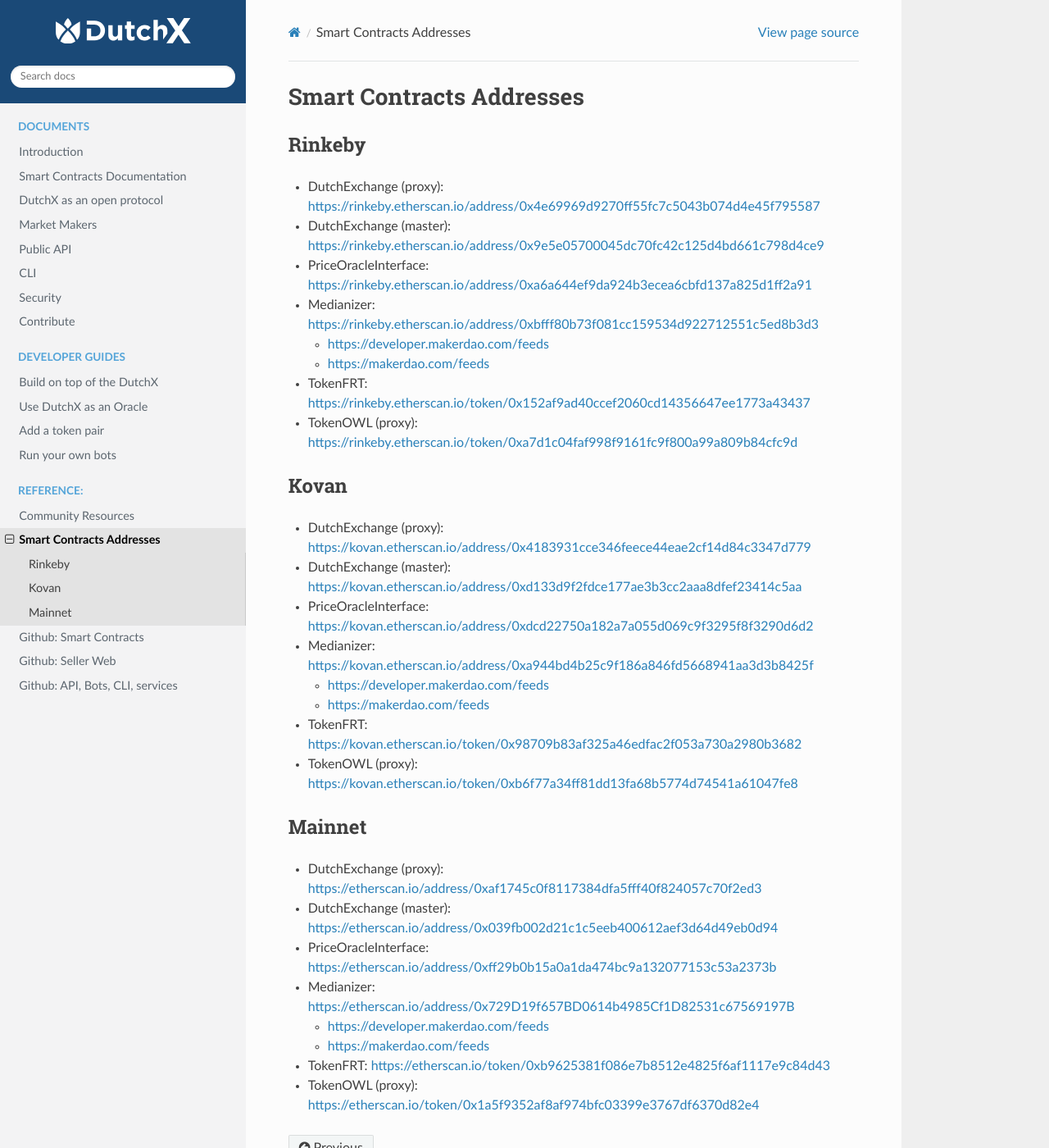
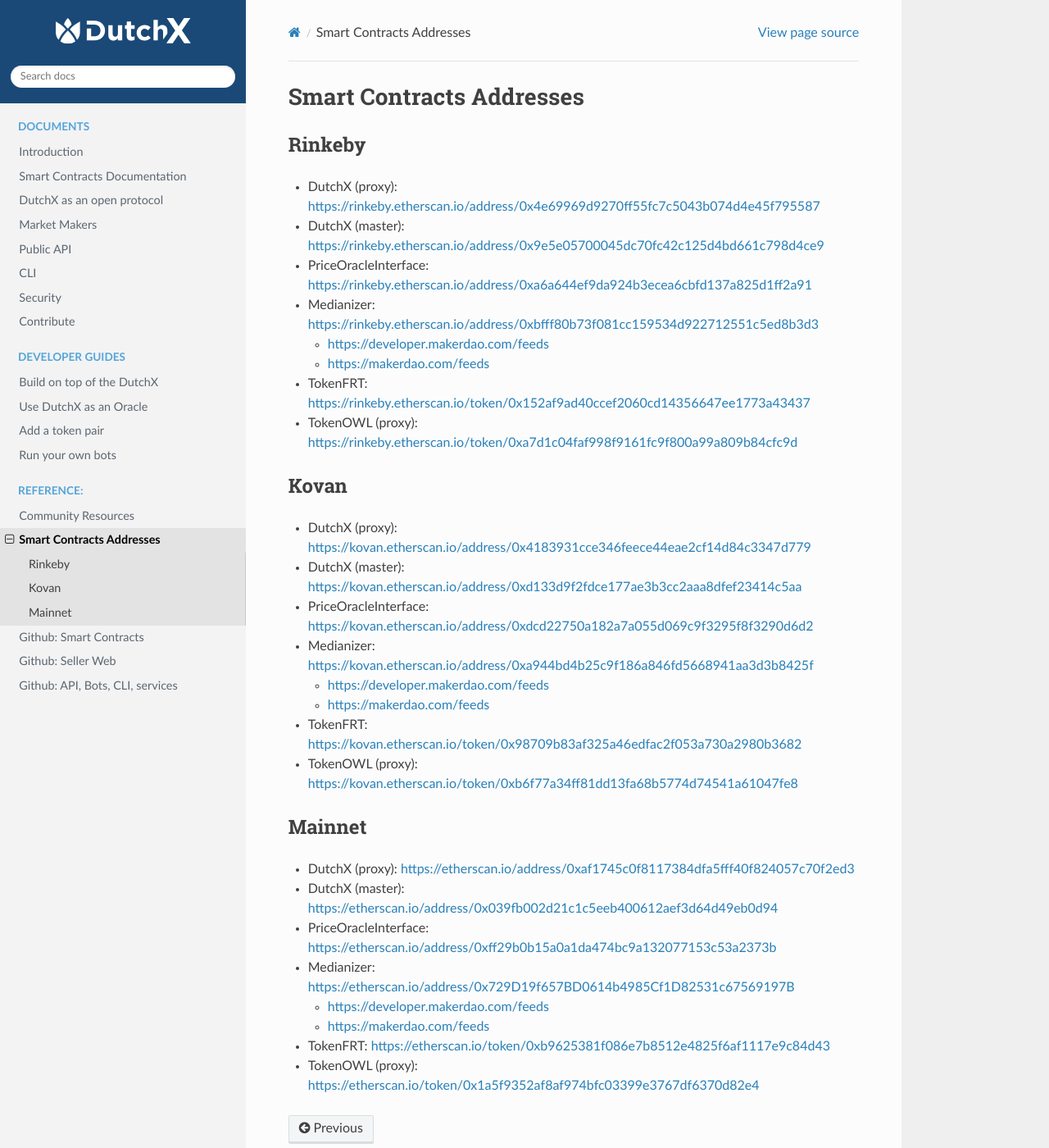
Before and after one commit to gnosis/dx-docs, a Sphinx documentation site: the page built from source/smart-contracts_addresses.md, in a window 1280 px wide and 1400 px high. Shown: the whole window at 82% size. Built offline with Sphinx 7.4.7 and the Read the Docs theme 2.0.0, drawn with Linux system fonts in a browser that asks for light colours.

Commit message:
Update smart-contracts_addresses.md

```diff
--- a/source/smart-contracts_addresses.md
+++ b/source/smart-contracts_addresses.md
@@ -1,8 +1,8 @@
 # Smart Contracts Addresses
 
 ## Rinkeby
-  * DutchExchange (proxy): [https://rinkeby.etherscan.io/address/0x4e69969d9270ff55fc7c5043b074d4e45f795587](https://rinkeby.etherscan.io/address/0x4e69969d9270ff55fc7c5043b074d4e45f795587)
-  * DutchExchange (master): [https://rinkeby.etherscan.io/address/0x9e5e05700045dc70fc42c125d4bd661c798d4ce9](https://rinkeby.etherscan.io/address/0x9e5e05700045dc70fc42c125d4bd661c798d4ce9)
+  * DutchX (proxy): [https://rinkeby.etherscan.io/address/0x4e69969d9270ff55fc7c5043b074d4e45f795587](https://rinkeby.etherscan.io/address/0x4e69969d9270ff55fc7c5043b074d4e45f795587)
+  * DutchX (master): [https://rinkeby.etherscan.io/address/0x9e5e05700045dc70fc42c125d4bd661c798d4ce9](https://rinkeby.etherscan.io/address/0x9e5e05700045dc70fc42c125d4bd661c798d4ce9)
   * PriceOracleInterface: [https://rinkeby.etherscan.io/address/0xa6a644ef9da924b3ecea6cbfd137a825d1ff2a91](https://rinkeby.etherscan.io/address/0xa6a644ef9da924b3ecea6cbfd137a825d1ff2a91)
   * Medianizer: [https://rinkeby.etherscan.io/address/0xbfff80b73f081cc159534d922712551c5ed8b3d3](https://rinkeby.etherscan.io/address/0xbfff80b73f081cc159534d922712551c5ed8b3d3)
     * [https://developer.makerdao.com/feeds](https://developer.makerdao.com/feeds)
@@ -11,8 +11,8 @@
   * TokenOWL (proxy): [https://rinkeby.etherscan.io/token/0xa7d1c04faf998f9161fc9f800a99a809b84cfc9d](https://rinkeby.etherscan.io/token/0xa7d1c04faf998f9161fc9f800a99a809b84cfc9d)
 
 ## Kovan
-  * DutchExchange (proxy): [https://kovan.etherscan.io/address/0x4183931cce346feece44eae2cf14d84c3347d779](https://kovan.etherscan.io/address/0x4183931cce346feece44eae2cf14d84c3347d779)
-  * DutchExchange (master): [https://kovan.etherscan.io/address/0xd133d9f2fdce177ae3b3cc2aaa8dfef23414c5aa](https://kovan.etherscan.io/address/0xd133d9f2fdce177ae3b3cc2aaa8dfef23414c5aa)
+  * DutchX (proxy): [https://kovan.etherscan.io/address/0x4183931cce346feece44eae2cf14d84c3347d779](https://kovan.etherscan.io/address/0x4183931cce346feece44eae2cf14d84c3347d779)
+  * DutchX (master): [https://kovan.etherscan.io/address/0xd133d9f2fdce177ae3b3cc2aaa8dfef23414c5aa](https://kovan.etherscan.io/address/0xd133d9f2fdce177ae3b3cc2aaa8dfef23414c5aa)
   * PriceOracleInterface: [https://kovan.etherscan.io/address/0xdcd22750a182a7a055d069c9f3295f8f3290d6d2](https://kovan.etherscan.io/address/0xdcd22750a182a7a055d069c9f3295f8f3290d6d2)
   * Medianizer: [https://kovan.etherscan.io/address/0xa944bd4b25c9f186a846fd5668941aa3d3b8425f](https://kovan.etherscan.io/address/0xa944bd4b25c9f186a846fd5668941aa3d3b8425f)
     * [https://developer.makerdao.com/feeds](https://developer.makerdao.com/feeds)
@@ -21,8 +21,8 @@
   * TokenOWL (proxy): [https://kovan.etherscan.io/token/0xb6f77a34ff81dd13fa68b5774d74541a61047fe8](https://kovan.etherscan.io/token/0xb6f77a34ff81dd13fa68b5774d74541a61047fe8)
 
 ## Mainnet
-  * DutchExchange (proxy): [https://etherscan.io/address/0xaf1745c0f8117384dfa5fff40f824057c70f2ed3](https://etherscan.io/address/0xaf1745c0f8117384dfa5fff40f824057c70f2ed3)
-  * DutchExchange (master): [https://etherscan.io/address/0x039fb002d21c1c5eeb400612aef3d64d49eb0d94](https://etherscan.io/address/0x039fb002d21c1c5eeb400612aef3d64d49eb0d94)
+  * DutchX (proxy): [https://etherscan.io/address/0xaf1745c0f8117384dfa5fff40f824057c70f2ed3](https://etherscan.io/address/0xaf1745c0f8117384dfa5fff40f824057c70f2ed3)
+  * DutchX (master): [https://etherscan.io/address/0x039fb002d21c1c5eeb400612aef3d64d49eb0d94](https://etherscan.io/address/0x039fb002d21c1c5eeb400612aef3d64d49eb0d94)
   * PriceOracleInterface: [https://etherscan.io/address/0xff29b0b15a0a1da474bc9a132077153c53a2373b](https://etherscan.io/address/0xff29b0b15a0a1da474bc9a132077153c53a2373b)
   * Medianizer: [https://etherscan.io/address/0x729D19f657BD0614b4985Cf1D82531c67569197B](https://etherscan.io/address/0x729D19f657BD0614b4985Cf1D82531c67569197B)
     * [https://developer.makerdao.com/feeds](https://developer.makerdao.com/feeds)
```
